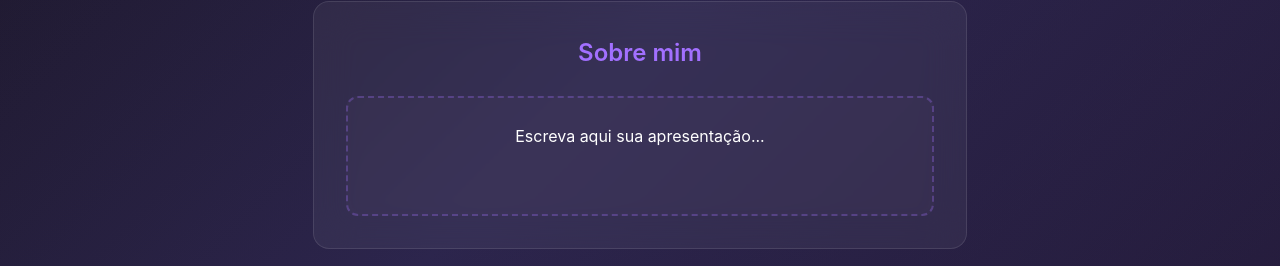
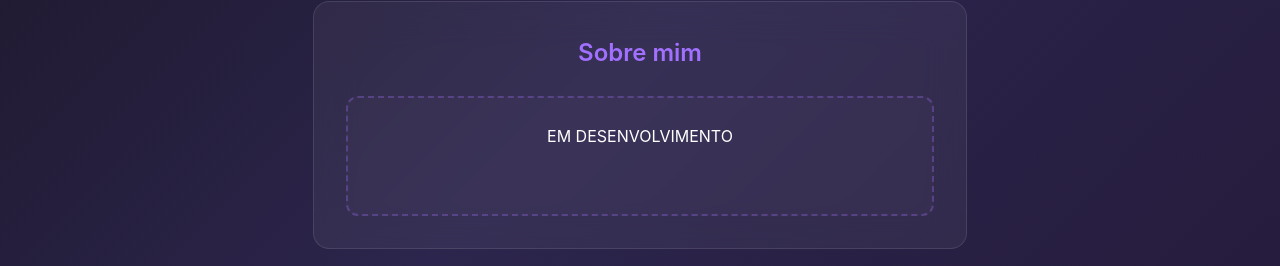
Before and after one commit to 7ul14n3/testesite, a plain HTML site: page index.html in a window 1280 px wide. Shown: the part 354-620 px from the top of the page. Drawn offline with Linux system fonts and the light colour scheme; files whose address does not match are found by name.

Commit message:
index.html

```diff
--- a/index.html
+++ b/index.html
@@ -38,7 +38,7 @@
                 <div class="about-section">
                     <h2 class="about-title">Sobre mim</h2>
                     <div class="about-text" contenteditable="true" data-placeholder="Escreva aqui sua apresentação...">
-                        Escreva aqui sua apresentação...
+                        EM DESENVOLVIMENTO
                     </div>
                 </div>
 
```
